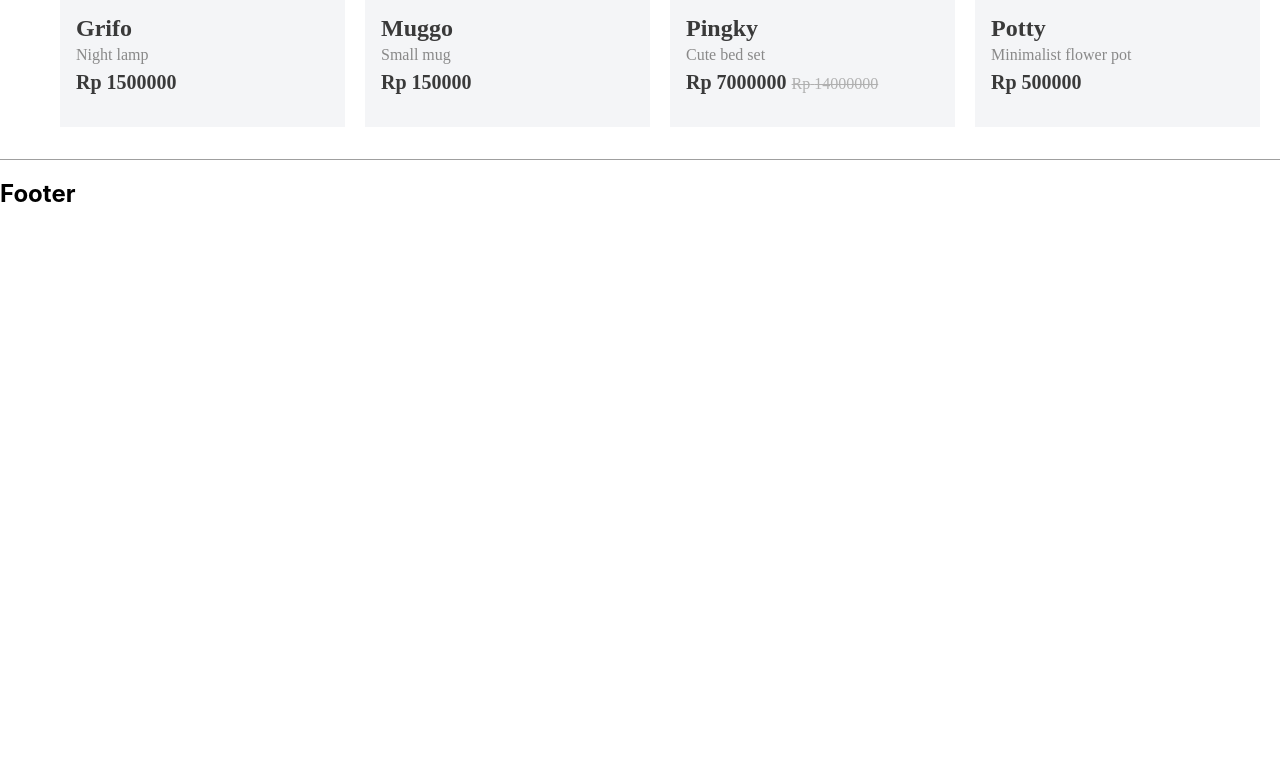
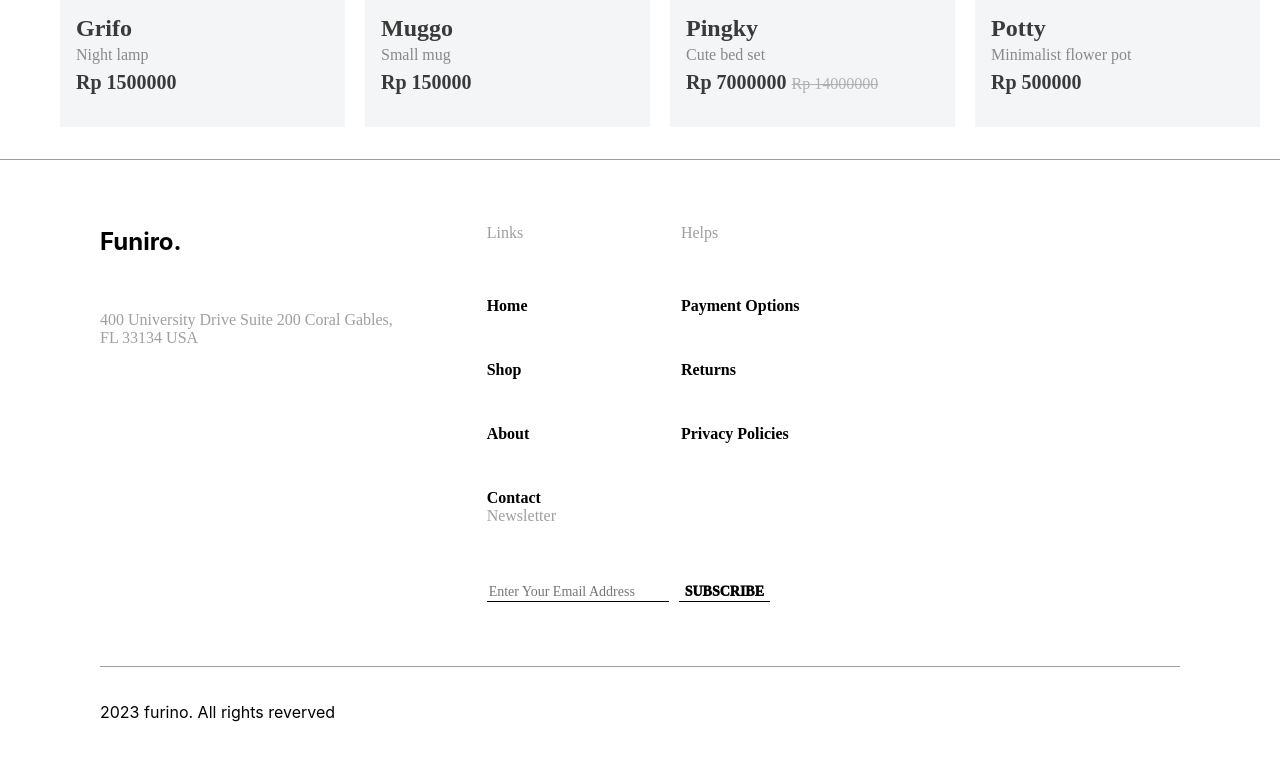
Before and after one commit to etneMr/ecommerce, a React (Create React App) app: page / in a window 1280 px wide. Shown: the part 2610-3370 px from the top of the page. Before the commit the page ends 2838 px from the top, so only its background shows below. Built offline with nearby package versions, Linux system fonts and the light colour scheme.

Commit message:
ECO-Footer add UI Footer

```diff
--- a/src/presentation/components/common/Footer/Footer.css
+++ b/src/presentation/components/common/Footer/Footer.css
@@ -1,4 +1,105 @@
 footer {
     border-top: 1px solid #9F9F9F;
-    padding: 48px, 100px;
+    /* padding: 48px, 100px; */
+    /* margin: 48px, 100px; */
 }
+
+.footer {
+    position: relative;
+    padding: 48px 100px;
+    /* margin: 48px 100px; */
+}
+
+.article {
+    border-top: 1px solid #9F9F9F;
+    padding-top: 35px;
+    margin-top: 48px;
+    flex-shrink: 0;
+}
+
+.contact {
+    position: static;
+    display: flex;
+    justify-content: center;
+}
+
+.footer-detail {
+    flex-basis: 33.33%;
+}
+
+.link {
+    display: inline;
+    flex-basis: 66.66%;
+}
+
+.address {
+    margin-top: 55px;
+    display: flex;
+    flex-direction: column;
+    flex-shrink: 0;
+
+    color: #9F9F9F;
+    font-family: Poppins;
+    font-size: 16px;
+    font-style: normal;
+    font-weight: 400;
+    line-height: normal;
+}
+
+.title {
+    color: #9F9F9F;
+    font-family: Poppins;
+    font-size: 16px;
+    font-style: normal;
+    font-weight: 500;
+    line-height: normal;
+}
+
+.option-container {
+    margin-top: 55px;
+}
+
+.email-container {
+    margin-top: 55px;
+    display: block;
+}
+
+.option {
+    color: #000;
+    display: block;
+    font-family: Poppins;
+    font-size: 16px;
+    font-style: normal;
+    font-weight: 800;
+    line-height: normal;
+    padding-bottom: 46px;
+}
+
+.email {
+    color: #9F9F9F;
+    font-family: Poppins;
+    font-size: 14px;
+    font-style: normal;
+    font-weight: 400;
+    line-height: normal;
+    margin-right: 10px;
+    border: none;
+    border-bottom: 1px solid #000;
+}
+
+.subcribe {
+    color: #000;
+    font-family: Poppins;
+    font-size: 14px;
+    font-style: normal;
+    font-weight: 1000;
+    line-height: normal;
+    background-color: #fff;
+    border: none;
+    border-bottom: 1px solid #000;
+}
+
+ul li {
+    display: inline-block;
+    vertical-align: top
+}
--- a/src/presentation/components/common/Footer/Footer.jsx
+++ b/src/presentation/components/common/Footer/Footer.jsx
@@ -1,10 +1,69 @@
 import React from "react";
 import './Footer.css';
 
-export function Footer(){
+export function Footer() {
     return (
         <footer>
-            <h2>Footer</h2>
+            <div className="footer">
+                <div className="contact">
+                    <div className="footer-detail">
+                        <h2>Funiro.</h2>
+                        <div className="address">400 University Drive Suite 200 Coral Gables,<br /> FL 33134 USA</div>
+                    </div>
+                    <ul className="link">
+                        <li className="field" style={{ marginRight: "140px" }}>
+                            <InfoField title="Links" children={<LinkOptions />} />
+                        </li>
+                        <li className="field" style={{ marginRight: "140px" }}>
+                            <InfoField title="Helps" children={<HelpOptions />} />
+                        </li>
+                        <li className="field">
+                            <InfoField title="Newsletter" children={<EmailField />} />
+                        </li>
+                    </ul>
+
+                </div>
+                <div className="article">2023 furino. All rights reverved</div>
+            </div>
         </footer>
     );
 }
+
+function InfoField({ title, children }) {
+    return (
+        <>
+            <div className="title">{title}</div>
+            {children}
+        </>
+    );
+}
+
+function LinkOptions() {
+    return (
+        <div className="option-container">
+            <div className="option">Home</div>
+            <div className="option">Shop</div>
+            <div className="option">About</div>
+            <div className="option" style={{ padding: "0px" }}>Contact</div>
+        </div>
+    );
+}
+
+function HelpOptions() {
+    return (
+        <div className="option-container">
+            <div className="option">Payment Options</div>
+            <div className="option">Returns</div>
+            <div className="option" style={{ padding: "0px" }}>Privacy Policies</div>
+        </div>
+    );
+}
+
+function EmailField() {
+    return (
+        <form className="email-container">
+            <input className="email" type="text" placeholder="Enter Your Email Address" ></input>
+            <input className="subcribe" type="submit" value="SUBSCRIBE" />
+        </form>
+    );
+}
```
